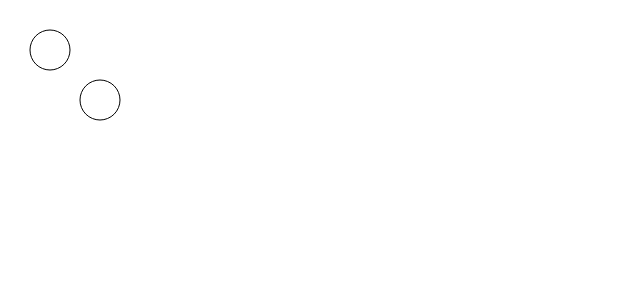
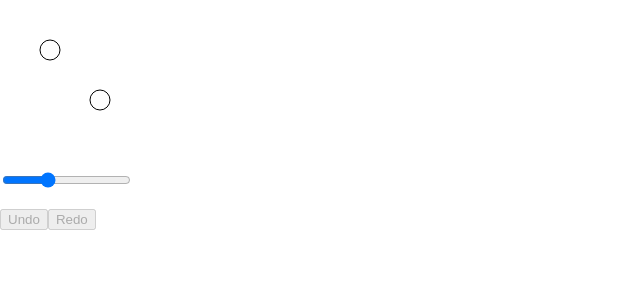
Before and after one commit to kuzux/sguis, a Next.js app: page /circles in a window 1280 px wide. Shown: the top 300 px of the page, without its empty margins (0-640 px from the left). Built offline with nearby package versions, Linux system fonts and the light colour scheme.

Commit message:
undo / redo stuff

```diff
--- a/pages/circles.js
+++ b/pages/circles.js
@@ -36,6 +36,9 @@ class Observable {
 class UndoStack {
     constructor() {
         this.stack = [];
+        // we don't pop the elements immediately so that we can redo
+        // when undid = 0, we can not redo
+        this.undid = 0;
     }
 
     // each action has an action id (such that 2 actions are merge-able if they have same id)
@@ -43,26 +46,47 @@ class UndoStack {
     // and the data for the action that was just done
     push(id, before, after) {
         let last = null;
-        if(this.stack.length !== 0) last = this.stack[this.stack.length-1];
+        if(this.stack.length !== this.undid) last = this.stack[this.stack.length-1-this.undid];
         if(last?.id === id) {
-            this.stack[this.stack.length-1].after = after;
-        } else {
-            this.stack.push({id, before, after});
+            this.stack[this.stack.length-1-this.undid].after = after;
+            return;
         }
+
+        // adding a new one
+        if(this.undid !== 0) {
+            this.stack.splice(this.stack.length-this.undid, this.undid);
+            this.undid = 0;
+        }
+
+        this.stack.push({ id, before, after });
     }
 
     canUndo() {
-        this.stack.length !== 0;
+        return this.stack.length !== this.undid;
     }
 
     undo(fn) {
         if(!this.canUndo()) return false;
-        fn(this.stack.pop());
+
+        let last = this.stack[this.stack.length-1-this.undid];
+        fn(last.before);
+        this.undid++;
+
         return true;
     }
 
+    canRedo() {
+        return this.undid !== 0;
+    }
+
     redo(fn) {
-        return false;
+        if(!this.canRedo()) return false;
+
+        let last = this.stack[this.stack.length-this.undid];
+        fn(last.after);
+        this.undid--;
+
+        return true;
     }
 }
 
@@ -72,11 +96,23 @@ class Model {
         this.nextId = 1;
     }
 
-    addCircle(center) {
-        let circle = { id: this.nextId, center: center, radius: 20 };
-        this.nextId++;
+    // second argument is optional, you can specify an id
+    addCircle(center, id = null) {
+        if(!id) {
+            id = this.nextId;
+            this.nextId++;
+        }
+
+        let circle = { id: id, center: center, radius: 10 };
         this.circles.modify((cs) => [...cs, circle]);
+
         return circle;
+    }
+
+    removeCircle(id) {
+        this.circles.modify(circles => {
+            return circles.filter(circle => circle.id !== id);
+        });
     }
 
     getCircles() {
@@ -95,12 +131,27 @@ class Model {
 class ViewModel {
     constructor() {
         this.draw = null;
+        this.rerender = null;
+
         this.model = new Model();
-        this.radius = 20;
+        this.radius = new Observable(20);
+        this.undoStack = new UndoStack();
+        this.selected = new Observable(null);
+
+        this.selectionId = 0;
 
         this.model.onCircles((cs) => {
             if(this.draw) this.draw(cs);
         });
+
+        this.radius.observe(() => {
+            if(this.rerender) this.rerender();
+        });
+        this.selected.observe(() => {
+            if(this.rerender) this.rerender();
+        });
+        // TODO: Make the undo stack observable as well
+
 
         // for testing
         setTimeout(() => {
@@ -116,36 +167,41 @@ class ViewModel {
         this.model.modifyEach(circle => {
             return {...circle, selected: circle.id === id};
         });
-        this.selected = id;
-        this.radius = selectedCircle.radius;
-        if(this.rerender) this.rerender();
+        this.selectionId++;
+        this.selected.set(id);
+        this.radius.set(selectedCircle.radius);
     }
 
     deselect() {
         this.model.modifyEach(circle => {
             return { ...circle, selected: false };
         });
-        this.selected = null;
-        if(this.rerender) this.rerender();
+        this.selected.set(null);
     }
 
+    // returns the old and new radii
     setRadius(id, radius) {
+        let oldRadius = null;
         this.model.modifyEach(circle => {
             let newRadius = circle.radius;
-            if(circle.id === this.selected) newRadius = radius;
+            if(circle.id === id) {
+                oldRadius = circle.radius;
+                newRadius = radius;
+            }
             return { ...circle, radius: newRadius };
         });
 
-        if(this.rerender) this.rerender();
+        return { old: oldRadius, new: radius };
     }
 
     setSelectedRadius(radius) {
-        this.radius = radius;
-        if(!this.selected) return;
+        if(!this.selected.get()) return;
+        this.radius.set(radius);
 
-        this.setRadius(this.selected, radius);
-
-        // TODO: Add undo point here
+        let radii = this.setRadius(this.selected.get(), radius);
+        this.undoStack.push(`radius-${this.selectionId}`,
+            { action: 'set-radius', id: this.selected.get(), radius: radii.old },
+            { action: 'set-radius', id: this.selected.get(), radius: radii.new });
     }
 
     click(point) {
@@ -165,28 +221,69 @@ class ViewModel {
 
         if(clicked === undefined) {
             let circle = this.model.addCircle(point);
+            this.select(circle.id);
+
+            this.undoStack.push(`circle-${circle.id}`,
+                { action: 'remove-circle', id: circle.id },
+                { action: 'add-circle', id: circle.id, center: point });
             if(this.rerender) this.rerender();
-            this.select(circle.id);
-            // TODO: Add undo poimt here as well
+
             return;
         }
 
-        if(clicked && clicked.id === this.selected) {
+        if(clicked && clicked.id === this.selected.get()) {
             this.deselect();
             return;
         }
 
         this.select(clicked.id);
     }
+
+    canUndo() {
+        return this.undoStack.canUndo();
+    }
+
+    undo() {
+        this.undoStack.undo((data) => {
+            if(data.action === 'set-radius') {
+                this.setRadius(data.id, data.radius);
+            } else if(data.action === 'remove-circle') {
+                this.model.removeCircle(data.id);
+            }
+        });
+
+        // these will not be necessary once the undo stack is observable
+        if(this.rerender) this.rerender();
+    }
+
+    canRedo() {
+        return this.undoStack.canRedo();
+    }
+
+    redo() {
+        this.undoStack.redo((data) => {
+            if(data.action === 'set-radius') {
+                this.setRadius(data.id, data.radius);
+            } else if(data.action === 'add-circle') {
+                this.model.addCircle(data.center, data.id);
+            }
+        });
+        if(this.rerender) this.rerender();
+    }
 }
 
 export default function Circles() {
+    // the main architecture is that the view model is a react-agnostic, stateful object
+    // it has two "main" callbacks. One for redrawing the canvas, and one for re-rendering the gui
+    // we can call methods on it to mutate state and (possibly) force a re-render
     let vm = useRef(new ViewModel());
     let canvasRef = useRef();
 
+    // we achieve re-rendering by holding on to an integer and incrementing it every time we want to rerender
     let [_renderTick, setRenderTick] = useState(0);
     let forceRerender = () => setRenderTick(tick => tick+1);
 
+    // we need to set up the callbacks (and the event listener) only once
     useEffect(() => {
         vm.current.draw = (circles) => {
             if(!canvasRef.current) return;
@@ -210,13 +307,12 @@ export default function Circles() {
 
         canvasRef.current.addEventListener("click", (evt) => {
             vm.current.click({ x: evt.x, y: evt.y });
-            forceRerender();
         });
     }, []);
 
     let slider;
     if(vm.current.selected) {
-        slider = <input type="range" min="5" max="200" value={vm.current.radius} onChange={evt => {
+        slider = <input type="range" min="5" max="50" value={vm.current.radius.get()} onChange={evt => {
             vm.current.setSelectedRadius(parseInt(evt.target.value));
         }} />;
     }
@@ -224,5 +320,9 @@ export default function Circles() {
     return <div>
         <canvas width={800} heigh={600} ref={canvasRef}></canvas>
         <p>{slider}</p>
+        <p>
+            <button disabled={!vm.current.canUndo()} onClick={()=>vm.current.undo()}>Undo</button>
+            <button disabled={!vm.current.canRedo()} onClick={()=>vm.current.redo()}>Redo</button>
+        </p>
     </div>
 }
```
